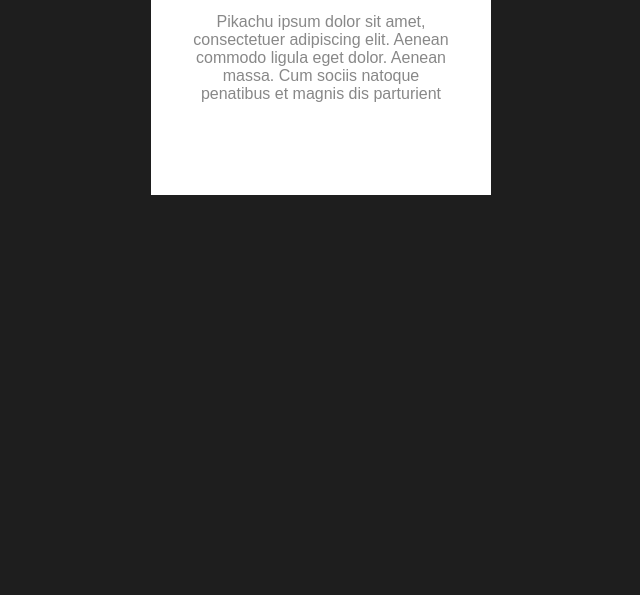
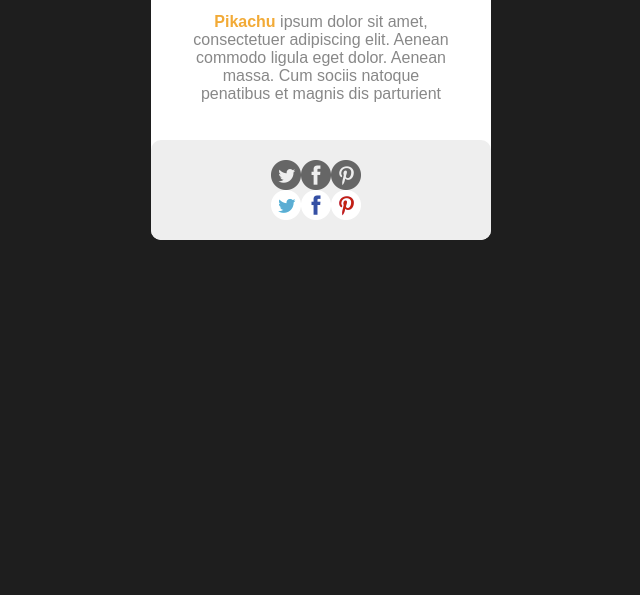
Before and after one commit to Wwththhk/poketmon, a plain HTML site: page index.html in a window 1280 px wide. Shown: the part 545-1140 px from the top of the page, without its empty margins (319-959 px from the left). After the commit the page ends 800 px from the top, so only its background shows below. Drawn offline with Linux system fonts and the light colour scheme.

Commit message:
bottom 레이아웃 추가 및 이미지 추가, 부분완성

```diff
--- a/index.html
+++ b/index.html
@@ -10,7 +10,7 @@
         <h1>
           Pikachu
         </h1>
-          <p>Pikachu ipsum dolor sit amet,<br>
+          <p><span>Pikachu</span> ipsum dolor sit amet,<br>
              consectetuer adipiscing elit. Aenean<br>
              commodo ligula eget dolor. Aenean<br>
              massa. Cum sociis natoque <br>
@@ -18,6 +18,10 @@
           </p>
     </div>
 
+    <div class="pokemon-bottom">
+      <img src="images/icon-sprite.png">
+    </div>
+
 
   </body>
 </html>
--- a/style.css
+++ b/style.css
@@ -10,10 +10,12 @@
 .pokemon {
     max-width: 90%;
     width: 300px;
-    height: 300px;
+    height: 345px;
     margin: 400px auto;
     padding: 20px;
     background-color: white;
+    border-radius: 10px;
+    overflow: visible;
 }
 
 .pokemon img {
@@ -34,6 +36,11 @@
 
 }
 
+.pokemon p span {
+    font-weight: bold;
+    color: #f2aa36;
+}
+
 .pokemon h1::after {
     content: ' ';
     display: block;
@@ -43,3 +50,18 @@
     margin: 0 auto;
     border-radius: 4px;
 }
+
+.pokemon-bottom {
+    max-width: 90%;
+    width: 300px;
+    height: 60px;
+    margin: auto;
+    margin-top: -500px;
+    padding: 20px;
+    background-color: #eee;
+    border-radius: 10px;
+}
+
+.pokemon-bottom img {
+    padding: 0 100px;
+}
```
